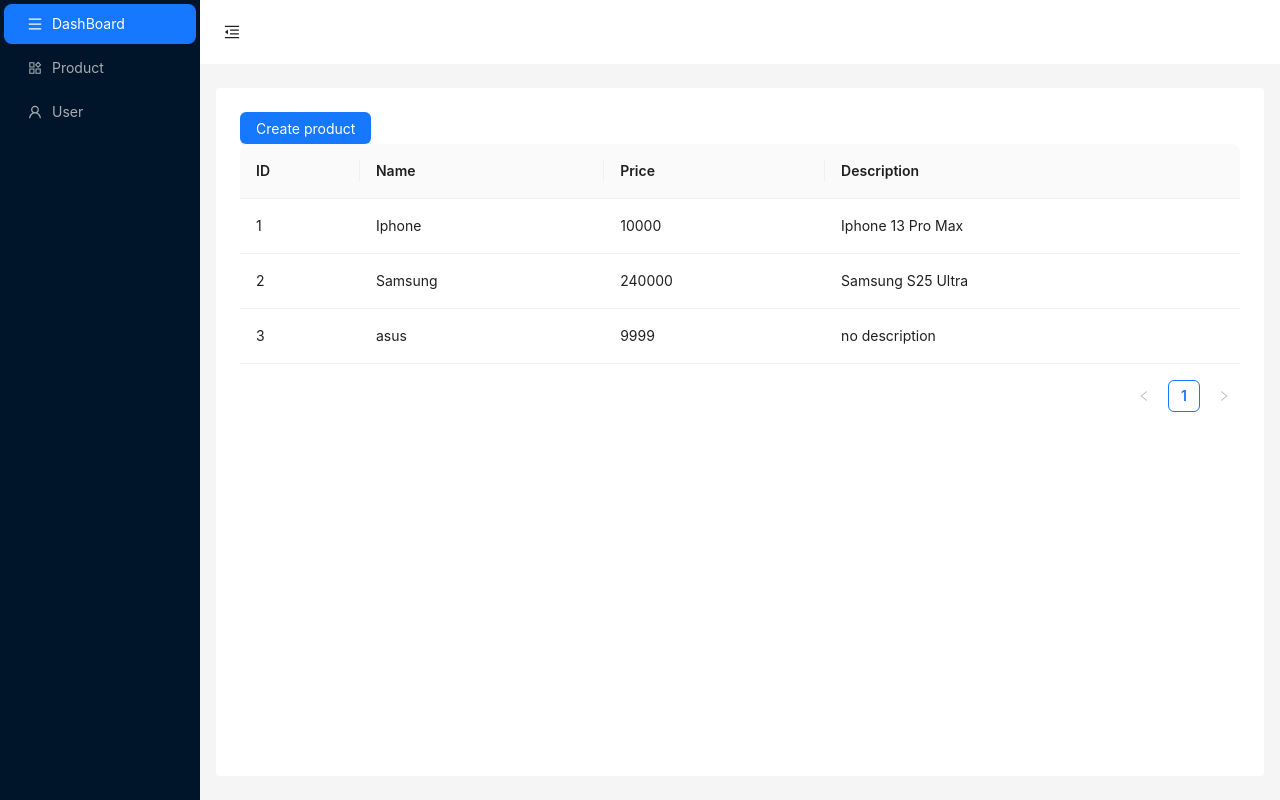
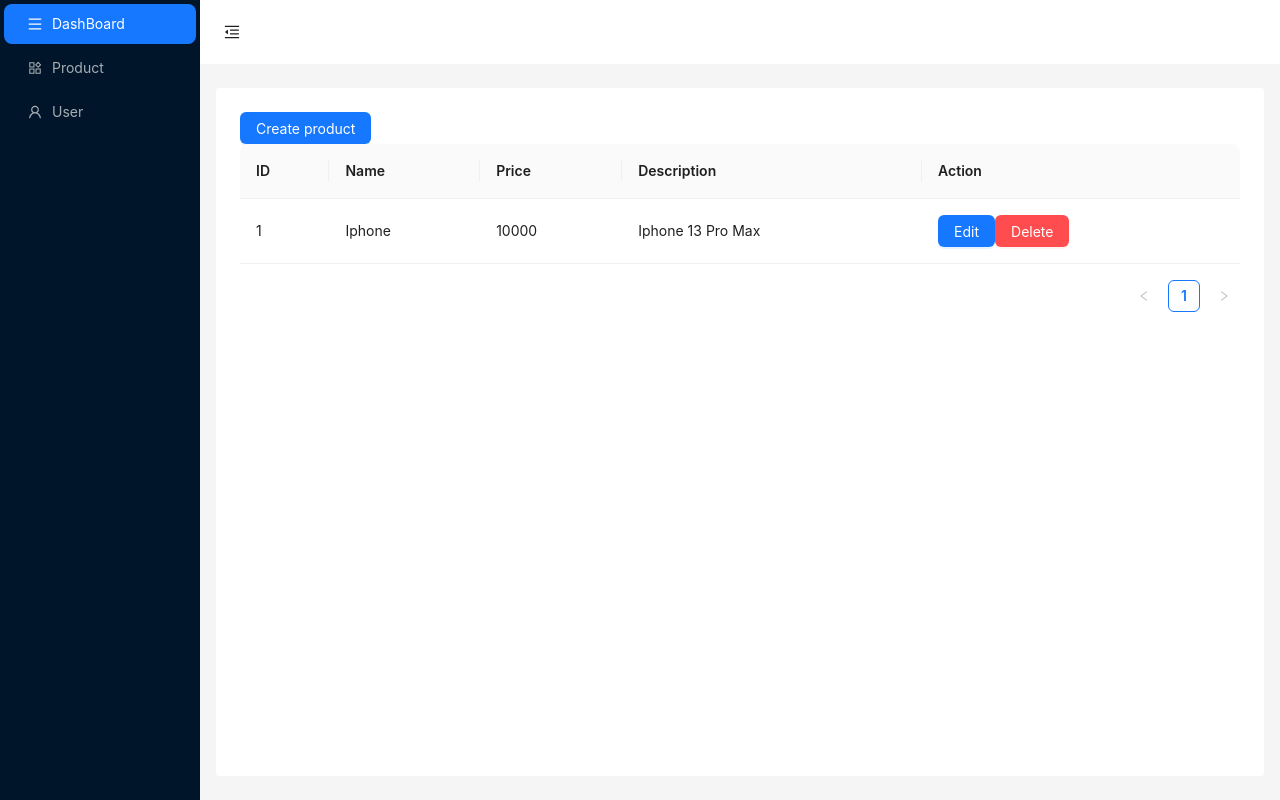
Before and after one commit to Jzztt/WD19316-Reactjs, a React (Vite) app: page /product in a window 1280 px wide. Built offline with nearby package versions, Linux system fonts and the light colour scheme; data requests are answered from the project's data file.

Commit message:
feat: delete product

```diff
--- a/db.json
+++ b/db.json
@@ -5,19 +5,6 @@
       "name": "Iphone",
       "price": 10000,
       "description": "Iphone 13 Pro Max"
-    },
-    {
-      "id": 2,
-      "name": "Samsung",
-      "price": 240000,
-      "description": "Samsung S25 Ultra"
-    },
-    {
-      "name": "asus",
-      "price": 9999,
-      "description": "no description",
-      "category": "Laptop",
-      "id": 3
     }
   ]
 }
--- a/src/pages/CreateProduct.tsx
+++ b/src/pages/CreateProduct.tsx
@@ -3,7 +3,8 @@ import { Button, Form, Input, InputNumber, Select } from "antd";
 import axios from "axios";
 import { useNavigate } from "react-router";
 
-interface IProduct {
+export interface IProduct {
+  id?: number;
   name: string;
   price: number;
   description: string;
--- a/src/pages/Products.tsx
+++ b/src/pages/Products.tsx
@@ -1,17 +1,37 @@
-import { useQuery } from "@tanstack/react-query";
-import { Button, Table } from "antd";
+import { useMutation, useQuery, useQueryClient } from "@tanstack/react-query";
+import { Button, Popconfirm, Table } from "antd";
 import axios from "axios";
 import { NavLink } from "react-router";
+import { IProduct } from "./CreateProduct";
 
 const Products = () => {
+  const queryClient = useQueryClient();
   const fetchProducts = async () => {
     const { data } = await axios.get("http://localhost:3000/products");
     return data;
   };
   const { data: dataSource, isLoading } = useQuery({
-    queryKey: ["products"], // caching
+    queryKey: ["products"],
     queryFn: fetchProducts,
   });
+
+  const deleteProduct = async (id: number) => {
+    try {
+      const { data } = await axios.delete(
+        `http://localhost:3000/products/${id}`
+      );
+      return data;
+    } catch (error) {
+      console.log(error);
+    }
+  };
+  const mutation = useMutation({
+    mutationFn: deleteProduct,
+    onSuccess: () => {
+      queryClient.invalidateQueries({ queryKey: ["products"] });
+    },
+  });
+
   const columns = [
     {
       title: "ID",
@@ -33,6 +53,24 @@ const Products = () => {
       dataIndex: "description",
       key: "description",
     },
+    {
+      title: "Action",
+      key: "action",
+      render: (record: IProduct) => (
+        <div>
+          <Button type="primary"> Edit</Button>
+          <Popconfirm
+            title="Are you sure?"
+            onConfirm={() => mutation.mutate(record.id as number)}
+          >
+            <Button color="danger" variant="solid">
+              {" "}
+              Delete
+            </Button>
+          </Popconfirm>
+        </div>
+      ),
+    },
   ];
 
   return (
```
